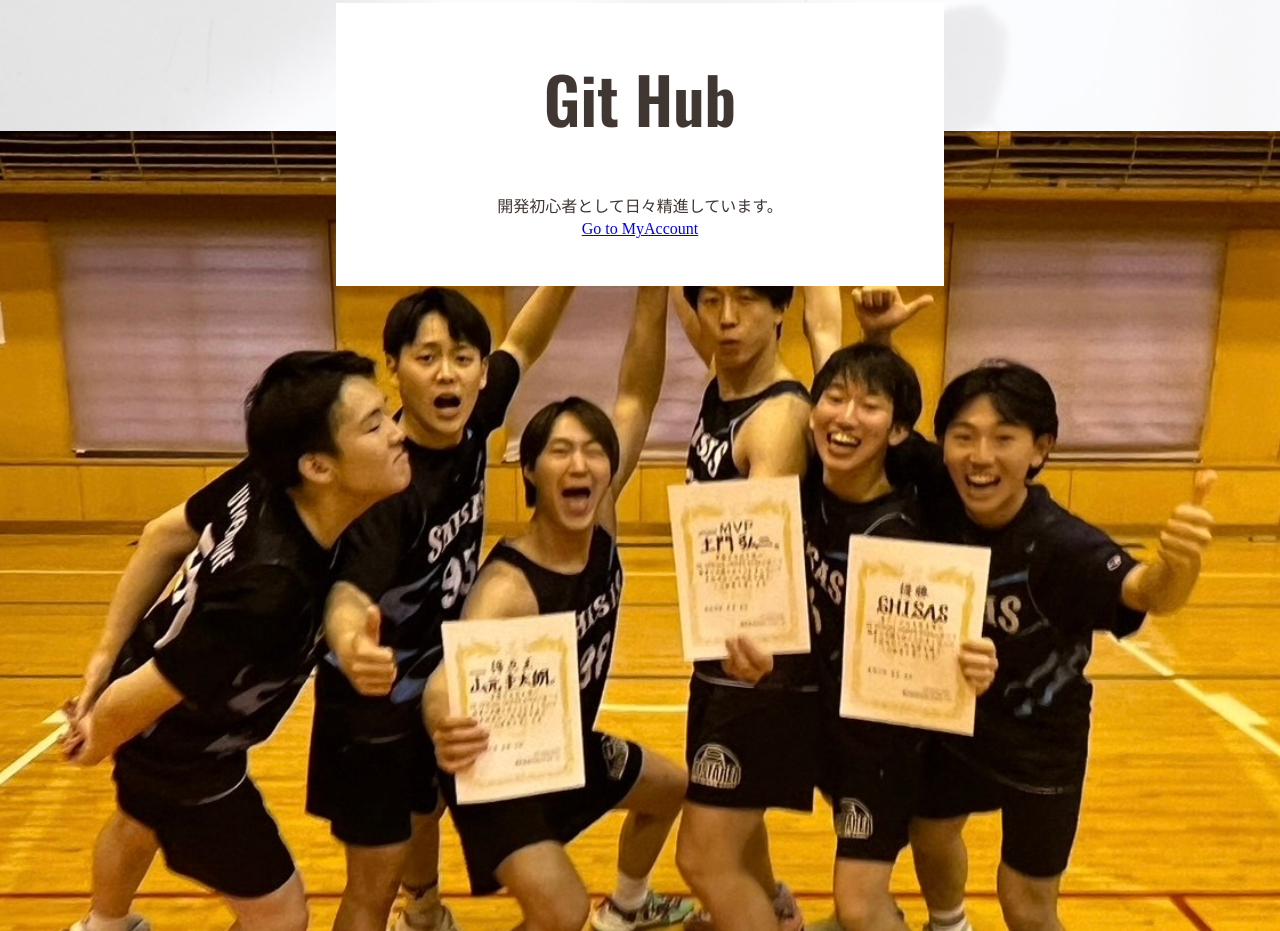
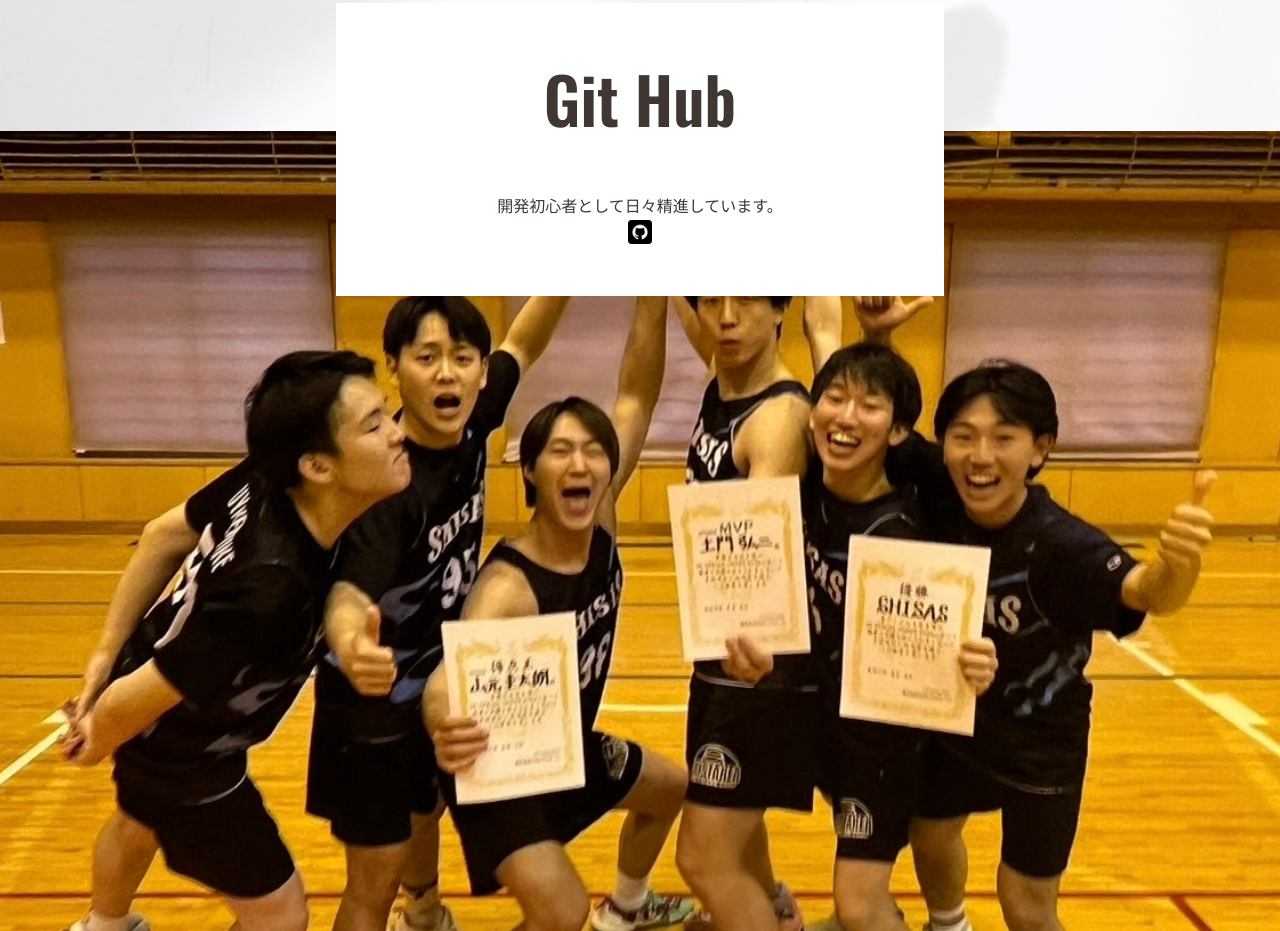
Before and after one commit to osouzai33/portpholio, a plain HTML site: page index.html in a window 1280 px wide. Shown: the part 3025-3956 px from the top of the page. Drawn offline with nearby package versions, Linux system fonts and the light colour scheme; some packages are replaced by stand-ins of ours.

Commit message:
📝 Add GitHub Image
ギットハブのアイコンを追加しました

```diff
--- a/index.html
+++ b/index.html
@@ -105,7 +105,16 @@
       <div class="shop-content wrapper">
         <h2 class="title fadein">Git Hub</h2>
         <p class="fadein">開発初心者として日々精進しています。</p>
-        <a href="https://github.com/dashboard">Go to MyAccount</a>
+
+        <a href="https://github.com/dashboard">
+          <img
+            src="images/github_3291695.png"
+            alt="GitHub"
+            height="24"
+            width="24"
+          ></svg
+          ></a
+        >
       </div>
     </section>
   </body>
```
Also changed, not shown: images/github_3291695.png (added).
